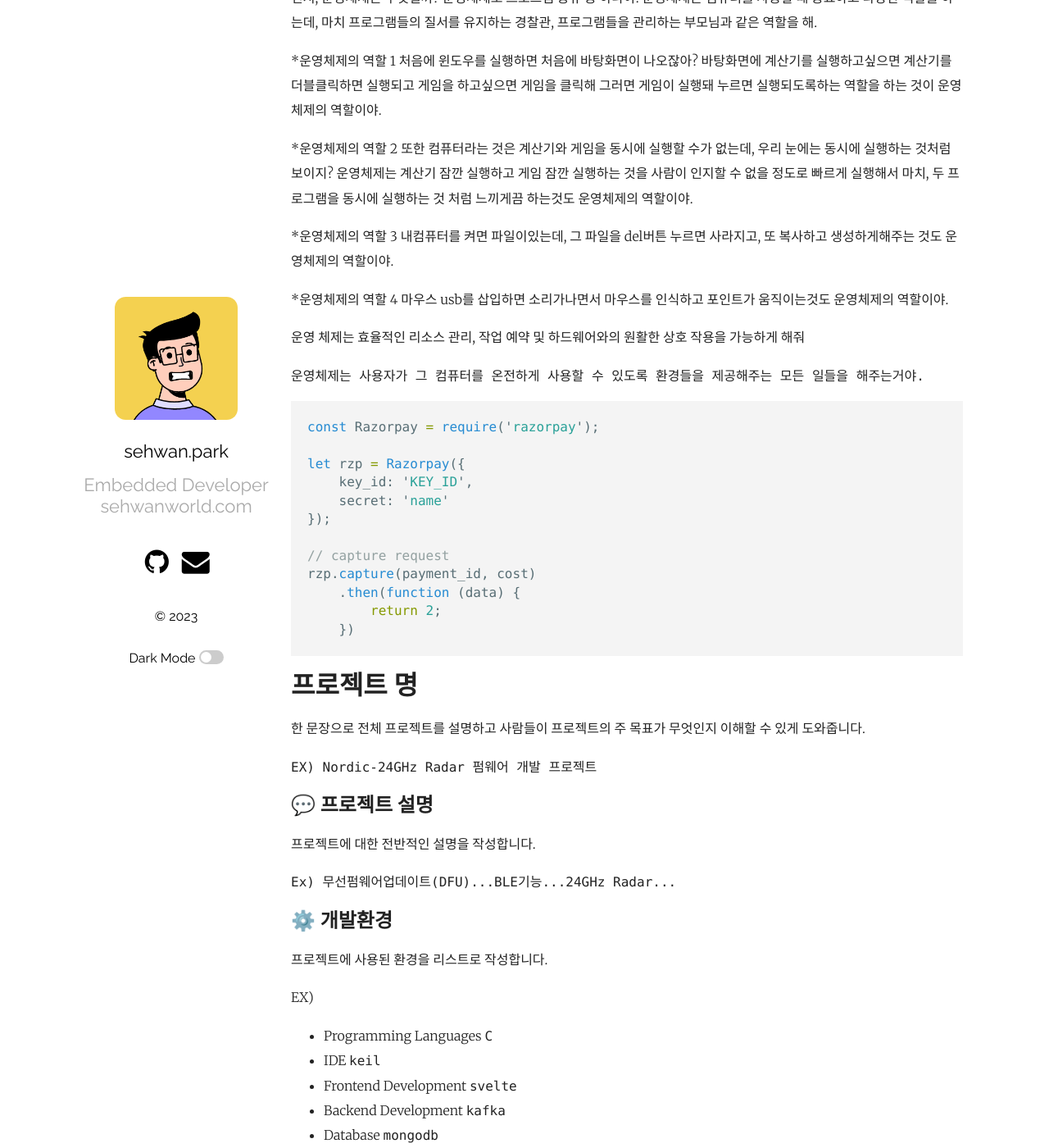
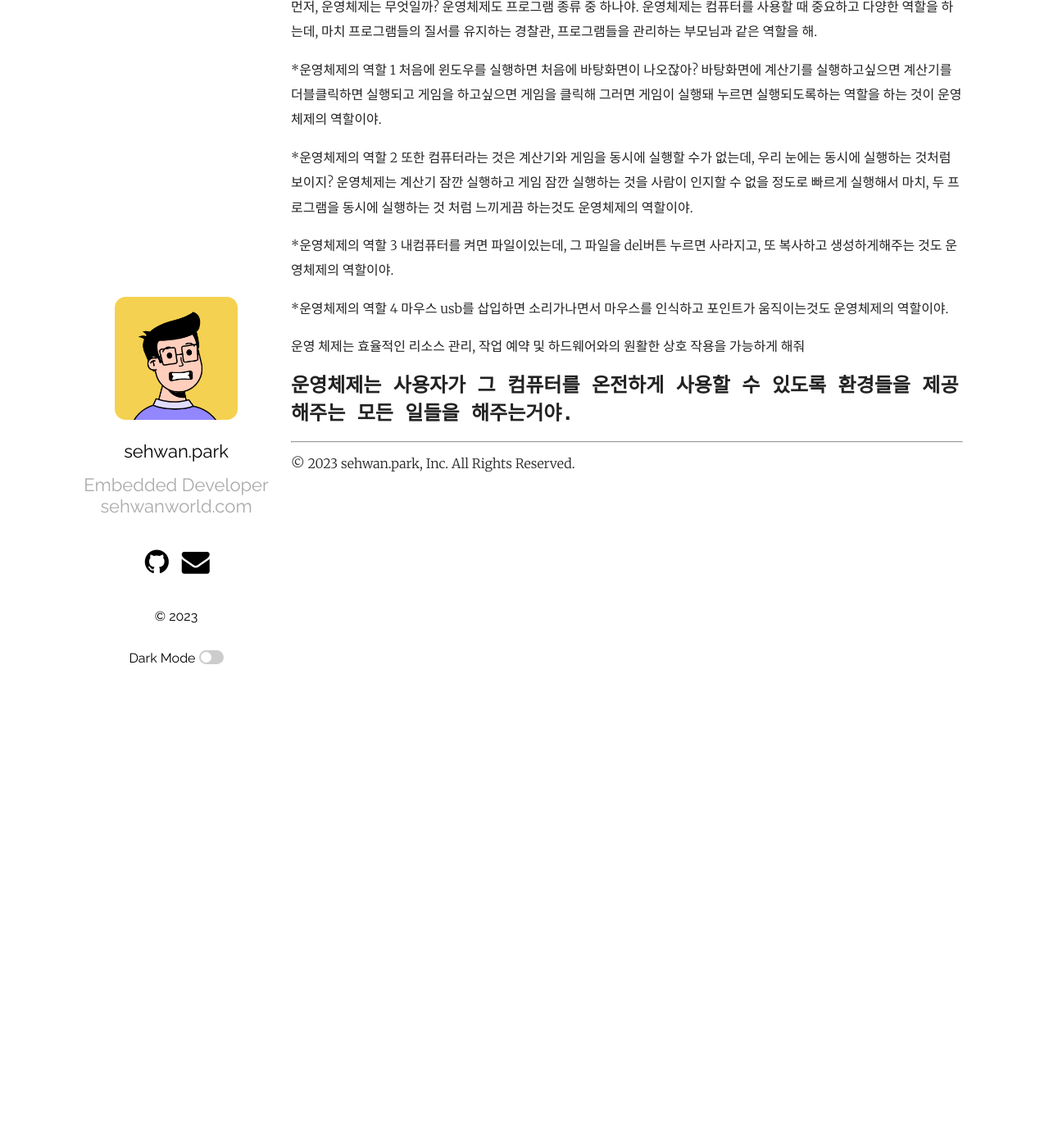
Before and after one commit to sehwann/sehwann.github.io, a Jekyll site: the page built from _posts/2023-05-23-운영체제란.markdown, in a window 1280 px wide and 1400 px high, scrolled down 270 px. Shown: the whole window at 82% size. Built offline with Jekyll 4.4.1, drawn with Linux system fonts in a browser that asks for light colours; some of the changed text lies outside the part shown.

Commit message:
posts : Update posts

````diff
--- a/_posts/2023-05-23-운영체제란.markdown
+++ b/_posts/2023-05-23-운영체제란.markdown
@@ -8,7 +8,7 @@ categories: OS
 윈도우와 리눅스를 운영체제라고 하는데,
 운영체제는 뭐고, 윈도우와 리눅스를 왜 구분하여 사용할까?
 
-##운영체제란?
+# 운영체제란?
 
 먼저, 운영체제는 무엇일까?
 운영체제도 프로그램 종류 중 하나야.
@@ -35,73 +35,9 @@ categories: OS
 
 운영 체제는 효율적인 리소스 관리, 작업 예약 및 하드웨어와의 원활한 상호 작용을 가능하게 해줘
 
-`운영체제는 사용자가 그 컴퓨터를 온전하게 사용할 수 있도록 환경들을 제공해주는 모든 일들을 해주는거야.`
+## `운영체제는 사용자가 그 컴퓨터를 온전하게 사용할 수 있도록 환경들을 제공해주는 모든 일들을 해주는거야.`
 
 
-```javascript
-const Razorpay = require('razorpay');
-
-let rzp = Razorpay({
-	key_id: 'KEY_ID',
-	secret: 'name'
-});
-
-// capture request
-rzp.capture(payment_id, cost)
-	.then(function (data) {
-		return 2;
-	})
-```
-# 프로젝트 명
-한 문장으로 전체 프로젝트를 설명하고 사람들이 프로젝트의 주 목표가 무엇인지 이해할 수 있게 도와줍니다.
-
-`EX) Nordic-24GHz Radar 펌웨어 개발 프로젝트`
-
-## 💬 프로젝트 설명
-프로젝트에 대한 전반적인 설명을 작성합니다.
-
-`Ex) 무선펌웨어업데이트(DFU)...BLE기능...24GHz Radar...`
-
-## ⚙️ 개발환경
-프로젝트에 사용된 환경을 리스트로 작성합니다.
-
-EX)
-- Programming Languages `C`
-- IDE `keil`
-- Frontend Development `svelte`
-- Backend Development `kafka`
-- Database `mongodb`
-- Data Visualization `grafana`
-- Devops `docker`
-- Framework `django`
-- Other `linux`
-
-## 🗝️ 주요 기능
-사용되어지는 기능을 리스트로 정리합니다.
-  - 24GHz대역폭 객체 감지
-  - DFU
-  - BLE
-  - ...
-  -
-
-
-## 📝 참고자료
-사용자가 프로젝트를 설치하는 데 도움을 줄 수 있는 튜토리얼이나
-자료를 참고했다면 참고한 링크도 같이 첨부합니다.
-
-EX)
-* [C]
-   - queue 구조 (https://www.google.com)
-   -
-* [keil]
-   - 환경설정 (https://www.google.com)
-   -
-* [svelte](https://www.google.com)
-* [kafka](https://www.google.com)
-* [mongodb](https://www.google.com)
-* [grafana](https://www.google.com)
-* [django](https://www.google.com)
-* [linux](https://www.google.com)
 
 
 - - -
````
Also changed, not shown: README.md.
